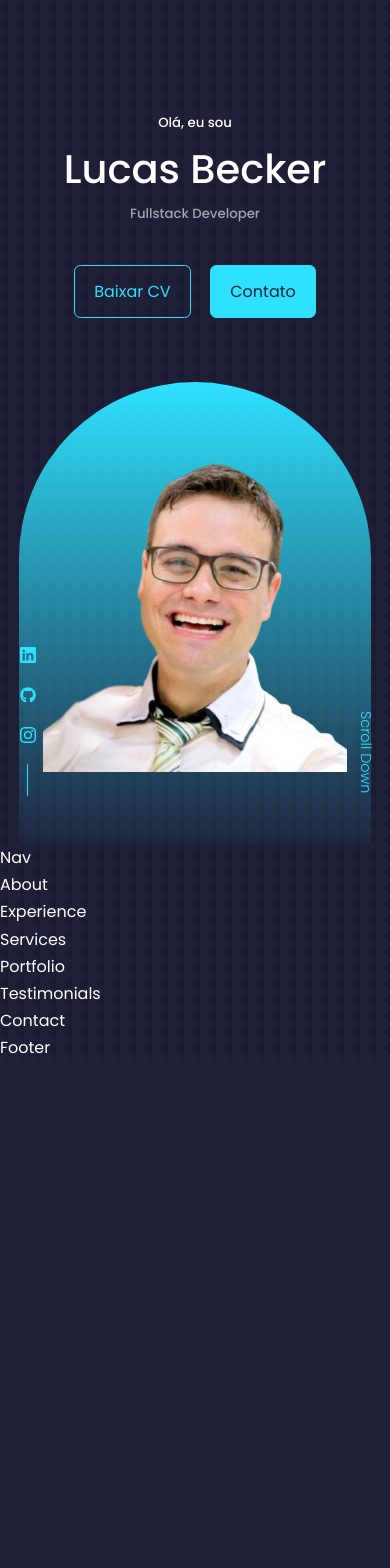
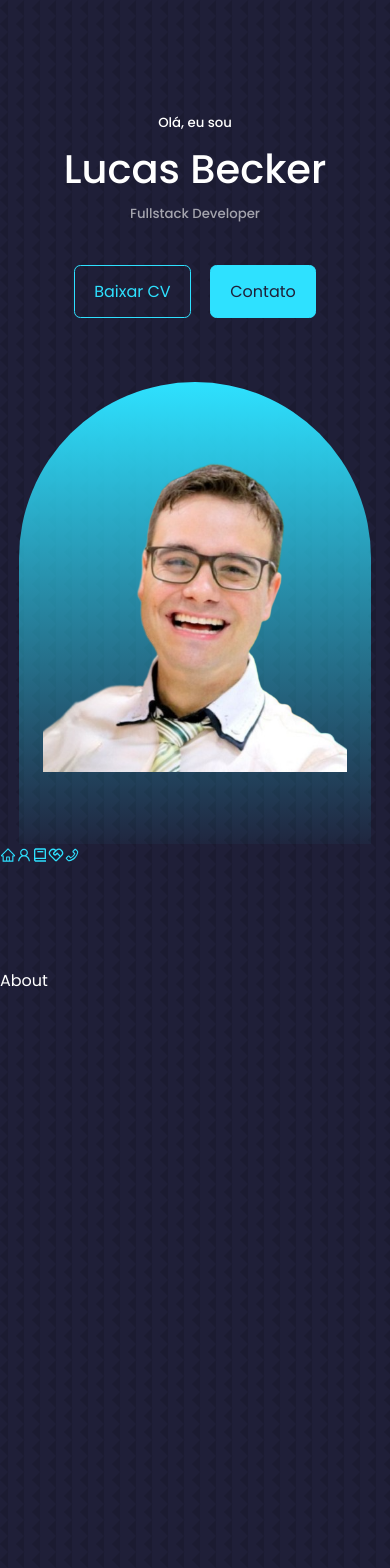
Before and after one commit to LucBecker/react-portfolio-website, a React (Create React App) app: page / in a window 390 px wide. Shown: the top 1568 px of the page. Before the commit the page ends 1062 px from the top, so only its background shows below. Built offline with nearby package versions, Linux system fonts and the light colour scheme.

Commit message:
Floating Nav Component JSX

```diff
--- a/src/components/about/About.jsx
+++ b/src/components/about/About.jsx
@@ -2,7 +2,7 @@ import React from 'react'
 import './about.css';
 const About = () => {
   return (
-    <div>About</div>
+    <section id='about'>About</section>
   )
 }
 
--- a/src/components/contact/Contact.jsx
+++ b/src/components/contact/Contact.jsx
@@ -3,7 +3,7 @@ import './contact.css'
 
 const Contact = () => {
   return (
-    <div>Contact</div>
+    <section id='contact'>Contact</section>
   )
 }
 
--- a/src/components/experience/Experience.jsx
+++ b/src/components/experience/Experience.jsx
@@ -2,7 +2,7 @@ import React from 'react'
 import './experience.css'
 const Experience = () => {
   return (
-    <div>Experience</div>
+    <section id='experience'>Experience</section>
   )
 }
 
--- a/src/components/header/HeaderSocials.jsx
+++ b/src/components/header/HeaderSocials.jsx
@@ -6,9 +6,9 @@ import {BsInstagram} from 'react-icons/bs'
 const HeaderSocials = () => {
   return (
     <div className='header__socials'>
-        <a href='https://www.linkedin.com/in/lucas-becker-712237169/' target="_blank"><BsLinkedin/></a>
-        <a href='https://github.com/LucBecker' target="_blank"><FaGithub/></a>
-        <a href='https://www.instagram.com/lucass_becker/' target="_blank"><BsInstagram/></a>
+        <a href='https://www.linkedin.com/in/lucas-becker-712237169/' target="_blank" rel="noreferrer"><BsLinkedin/></a>
+        <a href='https://github.com/LucBecker' target="_blank" rel="noreferrer"><FaGithub/></a>
+        <a href='https://www.instagram.com/lucass_becker/' target="_blank" rel="noreferrer"><BsInstagram/></a>
 
     </div>
   )
--- a/src/components/header/header.css
+++ b/src/components/header/header.css
@@ -59,3 +59,22 @@ header {
     font-weight: 300;
     font-size: 0.9rem;
 }
+
+/* ================ MEDIA QUERIES (MEDIUM DEVICES) ================ */
+@media screen and (max-width: 1024px){
+    header{
+        height: 68vh;
+    }
+}
+
+/* ================ MEDIA QUERIES (SMALL DEVICES) ================ */
+@media screen and (max-width: 600px){
+    header{
+        height: 100vh;
+    }
+
+    .header__socials,
+    .scroll__down{
+        display: none;
+    }
+}
--- a/src/components/nav/Nav.jsx
+++ b/src/components/nav/Nav.jsx
@@ -1,9 +1,21 @@
 import React from 'react'
 import "./nav.css"
+import {AiOutlineHome} from 'react-icons/ai'
+import {AiOutlineUser} from 'react-icons/ai'
+import {BiBook} from 'react-icons/bi'
+import {RiServiceLine} from 'react-icons/ri'
+import {AiOutlinePhone} from 'react-icons/ai'
 
 const Nav = () => {
   return (
-    <div>Nav</div>
+    <nav>
+      <a href="#"><AiOutlineHome/></a>
+      <a href="#about"><AiOutlineUser/></a>
+      <a href="#experience"><BiBook/></a>
+      <a href="#services"><RiServiceLine/></a>
+      <a href="#contact"><AiOutlinePhone/></a>
+
+    </nav>
   )
 }
 
--- a/src/components/portfolio/Portfolio.jsx
+++ b/src/components/portfolio/Portfolio.jsx
@@ -2,7 +2,7 @@ import React from 'react'
 import './portfolio.css'
 const Portfolio = () => {
   return (
-    <div>Portfolio</div>
+    <section id='portfolio'>Portfolio</section>
   )
 }
 
--- a/src/components/services/Services.jsx
+++ b/src/components/services/Services.jsx
@@ -2,7 +2,7 @@ import React from 'react'
 import './services.css'
 const Services = () => {
   return (
-    <div>Services</div>
+    <section id='services'>Services</section>
   )
 }
 
--- a/src/components/testimonials/Testimonials.jsx
+++ b/src/components/testimonials/Testimonials.jsx
@@ -2,7 +2,7 @@ import React from 'react'
 import './testimonials.css'
 const Testimonials = () => {
   return (
-    <div>Testimonials</div>
+    <section id='testimonials'>Testimonials</section>
   )
 }
 
--- a/src/index.css
+++ b/src/index.css
@@ -61,6 +61,7 @@ h1{
 
 section{
     margin-top: 8rem;
+    height: 100vh;
 }
 
 section > h2, section > h5{
@@ -111,6 +112,7 @@ a:hover{
 img{
     display: block;
     width: 100%;
+    justify-content: center;
     object-fit: cover;
 }
 
```
